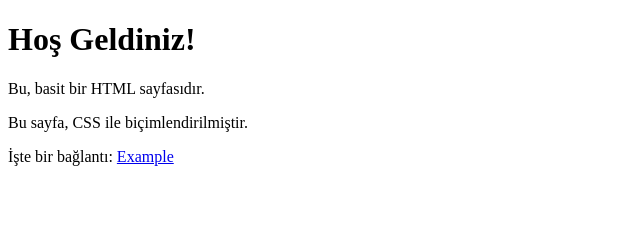
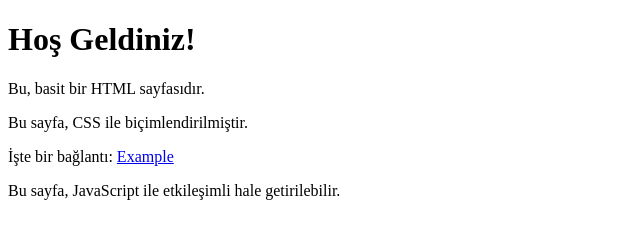
Before and after one commit to kaanakdik/website, a plain HTML site: page index.html in a window 1280 px wide. Shown: the whole page, without its empty margins (0-640 px from the left). Drawn offline with Linux system fonts and the light colour scheme; files that its build step writes are made by us from their sources.

Commit message:
yeni bir satır daha eklendi.

```diff
--- a/index.html
+++ b/index.html
@@ -11,5 +11,6 @@
     <p>Bu, basit bir HTML sayfasıdır.</p>
     <p>Bu sayfa, CSS ile biçimlendirilmiştir.</p>
     <p>İşte bir bağlantı: <a href="https://www.example.com">Example</a></p>
+    <p>Bu sayfa, JavaScript ile etkileşimli hale getirilebilir.</p>
 </body>
 </html>
```
